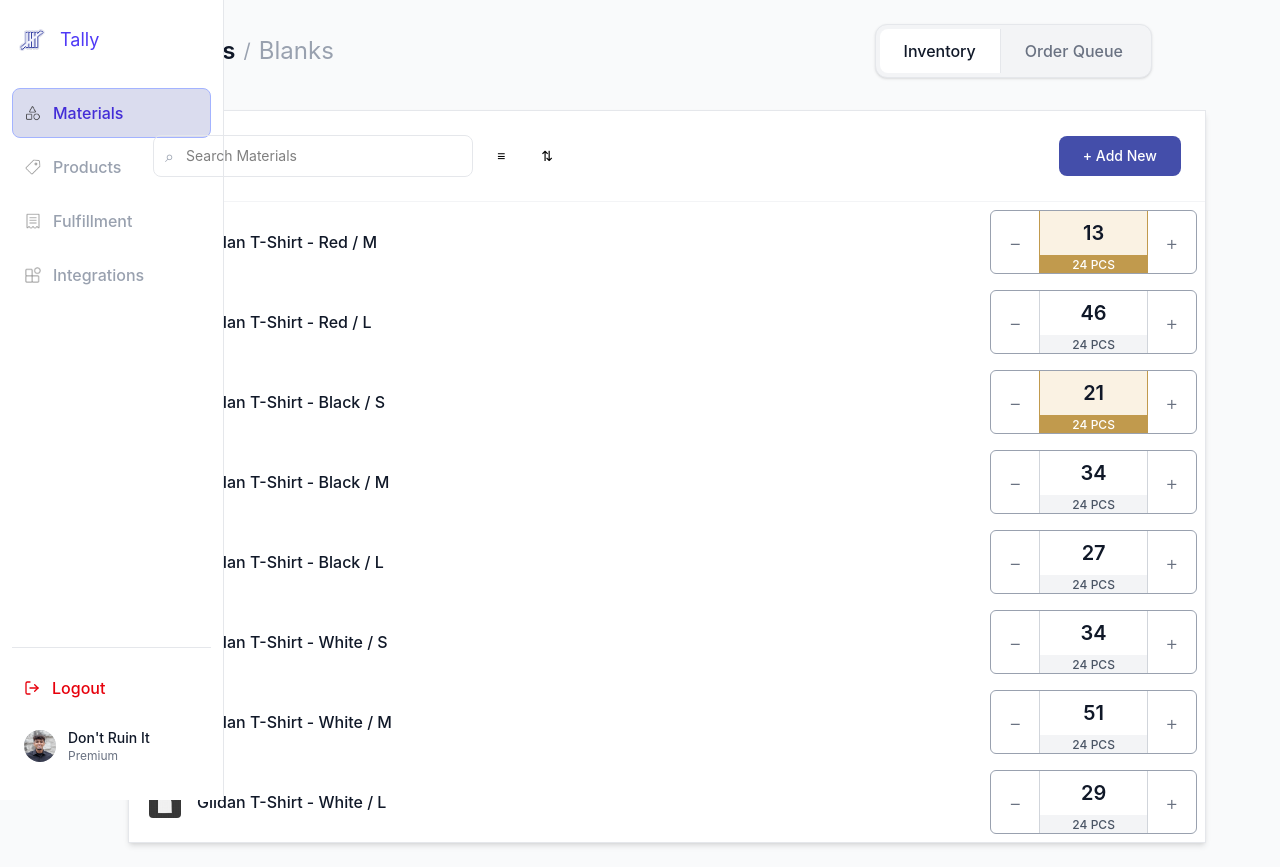
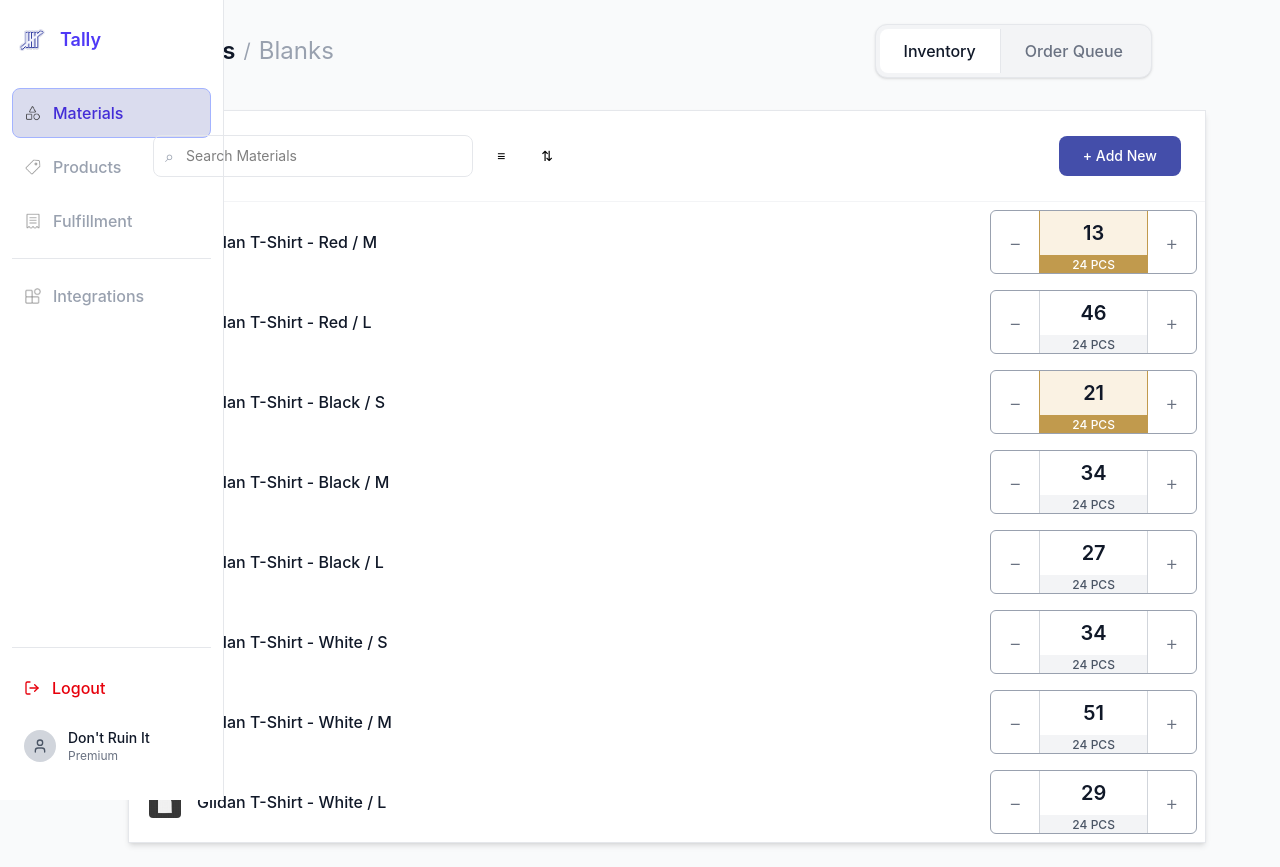
Before and after one commit to sanjnasun/lavalabRepo, a React (Vite) app in the folder tally/: page / in a window 1280 px wide. Built offline with nearby package versions, Linux system fonts and the light colour scheme; a web font is replaced by a local one.

Commit message:
update the sidebar

```diff
--- a/tally/src/Sidebar.jsx
+++ b/tally/src/Sidebar.jsx
@@ -8,8 +8,7 @@ import book from './images/book.png';
 import darkComp from './images/componentDark.png';
 import inventDark from './images/InventDark.png';
 import cardDark from './images/CardDark.png';
-import bookDark from './images/BookDark.png';
-import profile from './images/profile.png'
+import bookDark from './images/bookDark.png';
 
 const Sidebar = () => {
   const [sidebarExpanded, setSidebarExpanded] = useState(false);
@@ -41,7 +40,7 @@ const Sidebar = () => {
 
   const handleClick = (name) => {
     setActiveSection(name);
-    setSidebarExpanded(false);
+    setSidebarExpanded(false); // collapse after click
   };
 
   return (
@@ -52,27 +51,26 @@ const Sidebar = () => {
       onMouseEnter={() => setSidebarExpanded(true)}
       onMouseLeave={() => setSidebarExpanded(false)}
     >
-
-
+      {/* Logo / Tally */}
       <div
         className={`flex items-center gap-3 px-4 cursor-pointer transition-all duration-200`}
         onClick={() => setSidebarExpanded((prev) => !prev)}
       >
         <img src={tally} alt="Tally Logo" className="w-8 h-8" />
-        {sidebarExpanded && <span className="text-indigo-600 font text-lg">Tally</span>}
+        {sidebarExpanded && <span className="text-indigo-600 font-semibold text-lg">Tally</span>}
       </div>
 
-
+      {/* Navigation Items */}
       <nav className="flex-1 mt-8 px-3">
         <div className="space-y-1">
-          {sidebarItems.map((item) => {
+          {sidebarItems.map((item, index) => {
             const isActive = activeSection === item.name;
             const isHovered = hoveredSection === item.name;
             const shouldUseDarkIcon = isActive || isHovered;
 
             return (
+              <div key={item.name}>
                 <button
-                key={item.name}
                   onClick={() => handleClick(item.name)}
                   onMouseEnter={() => setHoveredSection(item.name)}
                   onMouseLeave={() => setHoveredSection(null)}
@@ -93,6 +91,11 @@ const Sidebar = () => {
                   />
                   {sidebarExpanded && <span className="font-medium">{item.name}</span>}
                 </button>
+                {/* Add border after Fulfillment (index 2) */}
+                {index === 2 && (
+                  <div className="border-t border-gray-200 my-3"></div>
+                )}
+              </div>
             );
           })}
         </div>
@@ -113,15 +116,14 @@ const Sidebar = () => {
           {sidebarExpanded && <span className="font-medium">Logout</span>}
         </button>
 
-
-
+        {/* Profile */}
         <div
           className={`flex items-center gap-3 px-3 py-3 transition-all duration-200 ${
             sidebarExpanded ? 'justify-start' : 'justify-center'
           }`}
         >
           <div className="w-8 h-8 bg-gray-300 rounded-full flex items-center justify-center flex-shrink-0">
-              <img src={profile} alt="Profile" className="w-8 h-8 object-cover rounded-full" />
+            <User className="w-4 h-4 text-gray-600" />
           </div>
           {sidebarExpanded && (
             <div className="flex flex-col">
```
Lines whose indentation alone changed are shown as unchanged.
